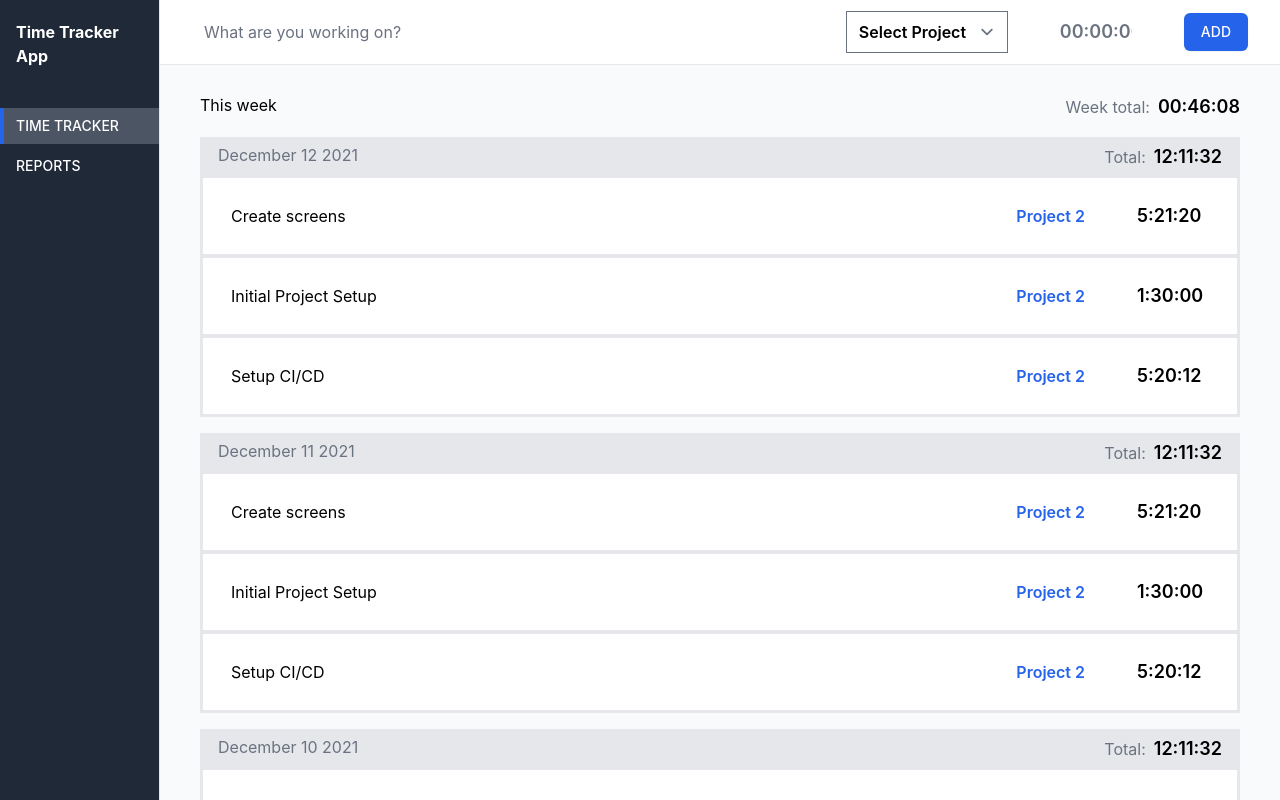
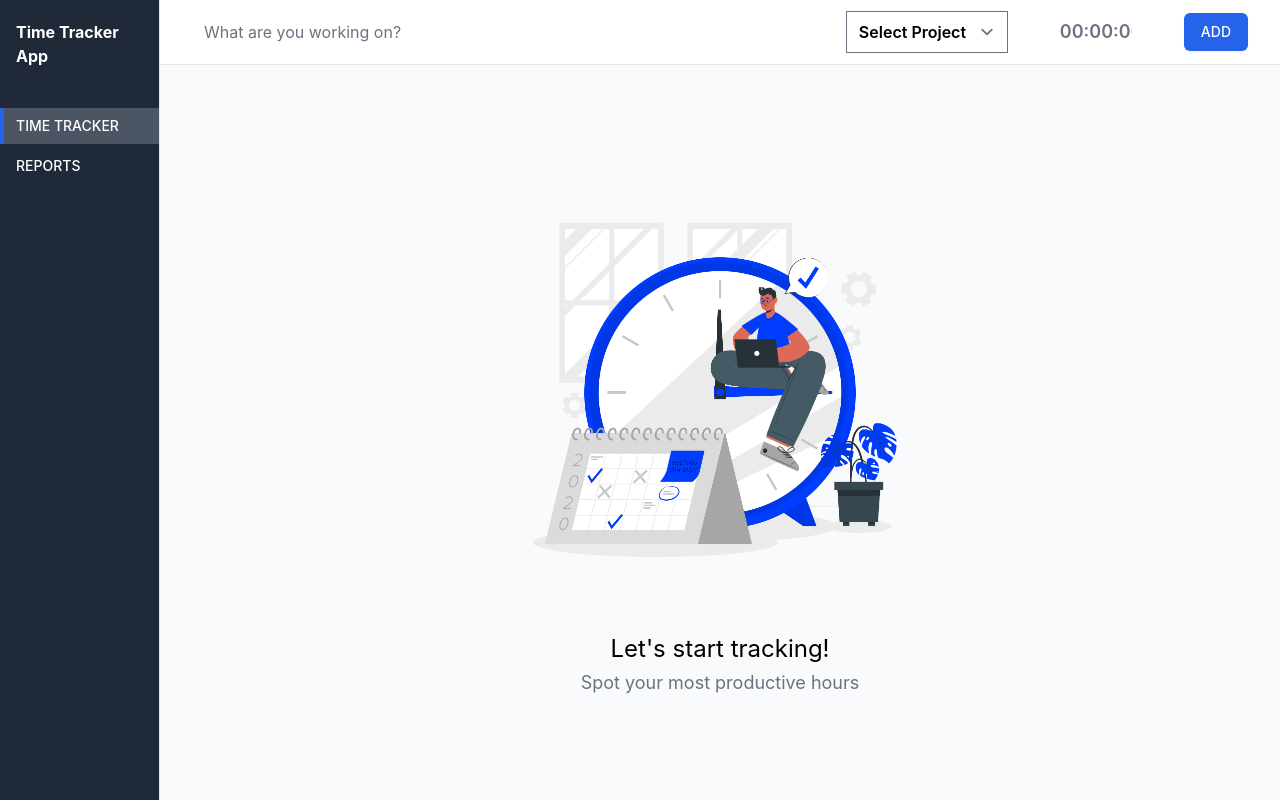
Before and after one commit to raintes/time-tracker-web-app, a React (Create React App) app: page / in a window 1280 px wide. Built offline with nearby package versions, Linux system fonts and the light colour scheme; what @tailwindcss/typography would draw is missing.

Commit message:
chore(homescreen): use blank state

```diff
--- a/src/app/screens/home/HomeScreen.js
+++ b/src/app/screens/home/HomeScreen.js
@@ -68,12 +68,12 @@ const getWeekName = (week, year = 2021) => {
 
 export default function HomeScreen() {
   const [isLoggedIn, setIsLoggedIn] = useState(false)
-  const [weeks, setWeeks] = useState(weekEntries) // use 'weekEntries' as initial state to use mock data
+  const [weeks, setWeeks] = useState({}) // use 'weekEntries' as initial state to use mock data
   const auth = useAuthModals()
 
   // Group time entries by week of the year
   const addWeekGroup = timeEntry => {
-    const weekNumber = getWeekOfYear(new Date(timeEntry.modifiedOn))
+    const weekNumber = getWeekOfYear(new Date(timeEntry.modifiedOn)) - 1
     const dateString = format(new Date(timeEntry.modifiedOn), 'MMMM dd yyyy')
 
     /**
```
